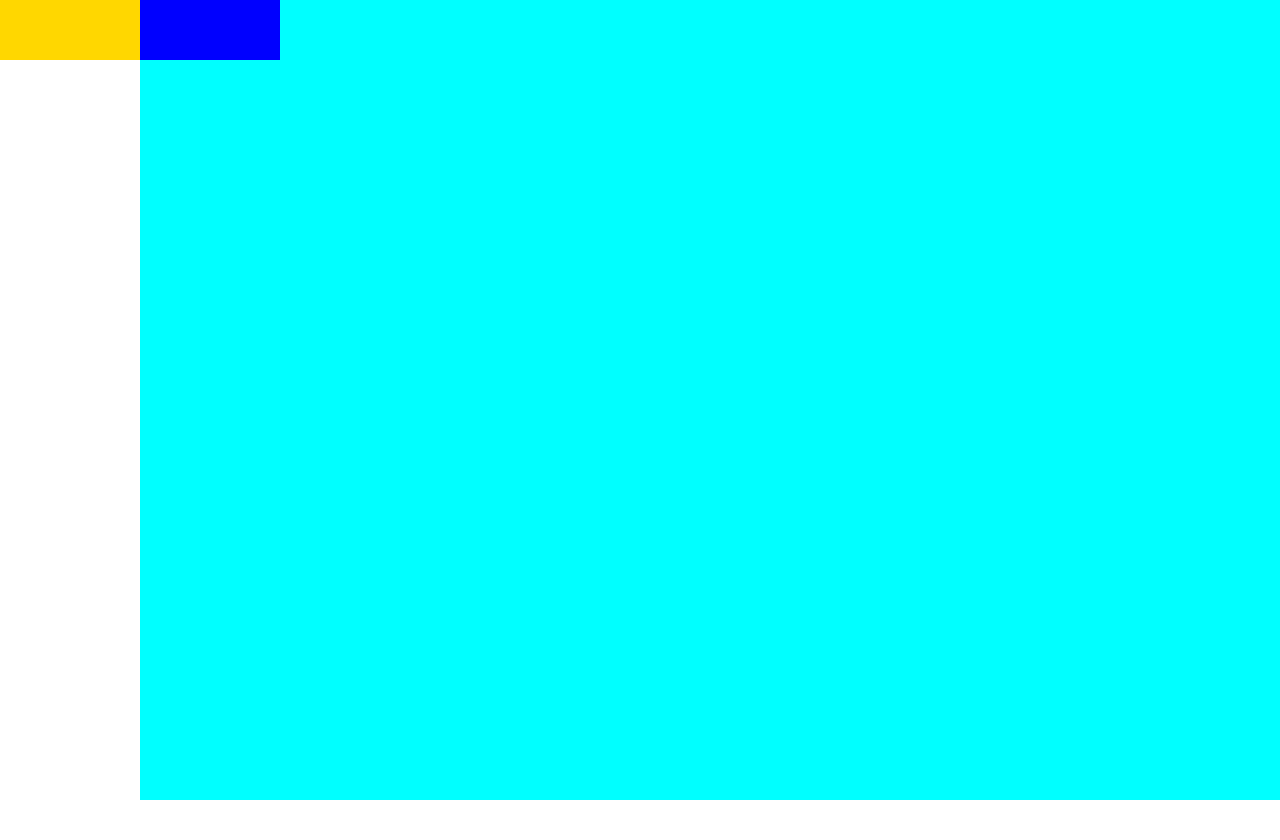
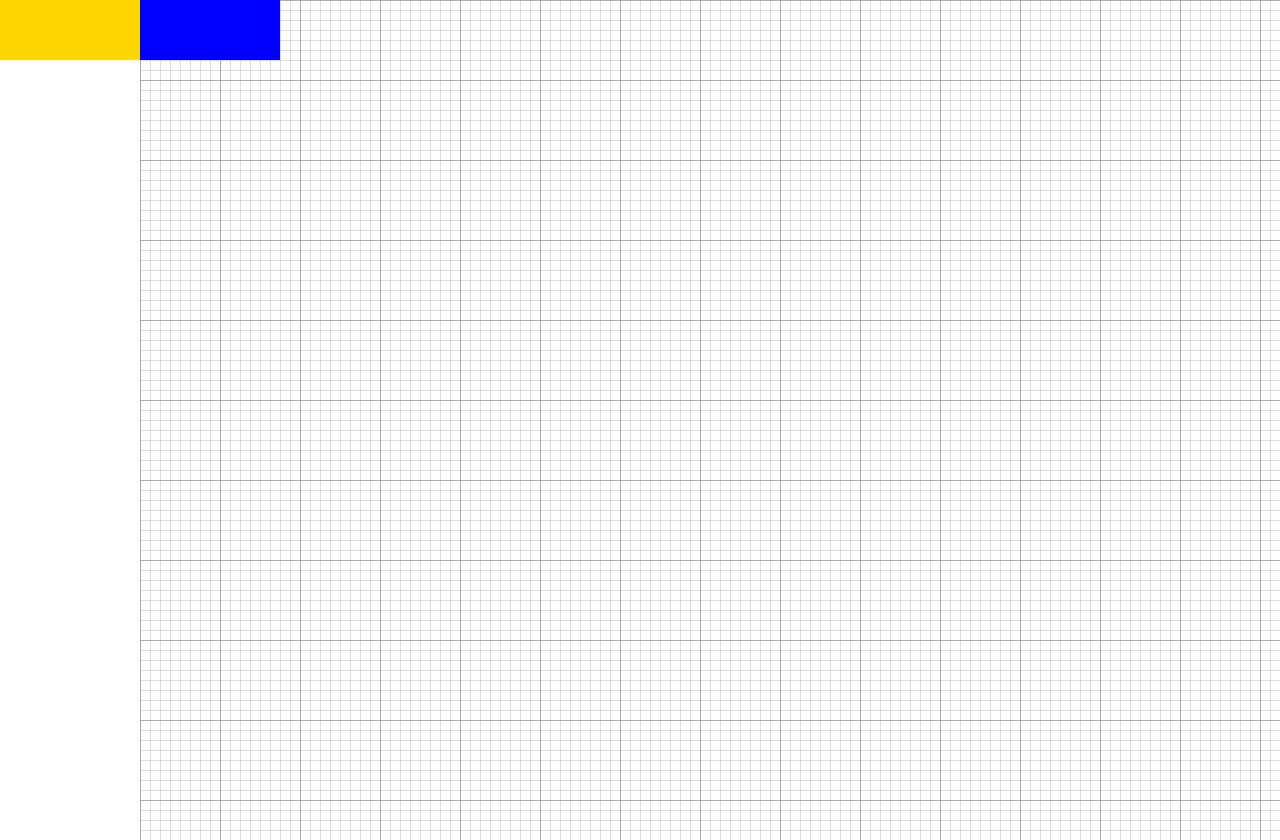
Before and after one commit to thebrokenblow/Edblock-Web, a Vue app: page / in a window 1280 px wide. Before the commit the page ends 800 px from the top, so only its background shows below. Built offline with nearby package versions, Linux system fonts and the light colour scheme.

Commit message:
Added the ability to add characters

```diff
--- a/src/App.vue
+++ b/src/App.vue
@@ -1,7 +1,7 @@
 <template>
   <div class="menu">
     <div class="symbols">
-      <canvas class="action_symbol"></canvas>
+      <canvas @click="addSymol" class="action_symbol"></canvas>
     </div>
     <canvas
       v-on:mousedown="mouseDown"
@@ -10,7 +10,41 @@
       v-on:mousemove="mouseMove"
       ref="canvasSymbols"
       class="canvas_symbols"
-    ></canvas>
+    >
+    </canvas>
+    <svg
+      class="grid_canvas_symbols"
+      width="100%"
+      height="100%"
+      xmlns="http://www.w3.org/2000/svg"
+    >
+      <defs>
+        <pattern
+          id="smallGrid"
+          width="10"
+          height="10"
+          patternUnits="userSpaceOnUse"
+        >
+          <path
+            d="M 10 0 L 0 0 0 10"
+            fill="none"
+            stroke="gray"
+            stroke-width="0.5"
+          />
+        </pattern>
+        <pattern id="grid" width="80" height="80" patternUnits="userSpaceOnUse">
+          <rect width="80" height="80" fill="url(#smallGrid)" />
+          <path
+            d="M 80 0 L 0 0 0 80"
+            fill="none"
+            stroke="gray"
+            stroke-width="1"
+          />
+        </pattern>
+      </defs>
+
+      <rect width="100%" height="100%" fill="url(#grid)" />
+    </svg>
   </div>
 </template>
 
@@ -53,7 +87,7 @@ export default {
 
     mouseDown(event) {
       event.preventDefault();
-      this.startX = parseInt(event.clientX)``;
+      this.startX = parseInt(event.clientX);
       this.startY = parseInt(event.clientY);
 
       [this.startX, this.startY] = this.roundingCoordinates(
@@ -119,6 +153,10 @@ export default {
       }
     },
 
+    addSymol() {
+      this.shapes.push({ x: 0, y: 0, width: 140, height: 60, color: "blue" });
+      this.drawSymbols();
+    },
     drawCanvas() {
       this.canvasSymbols = this.$refs.canvasSymbols;
       this.contextCanvasSymbols = this.canvasSymbols.getContext("2d");
@@ -135,6 +173,7 @@ export default {
       const shapeTop = shape.y;
       const shapeBottom = shape.y + shape.height;
 
+      console.log(y, shapeTop);
       if (
         x >= shapeLeft &&
         x <= shapeRight &&
@@ -163,11 +202,18 @@ export default {
   background-color: gold;
 }
 
+.grid_canvas_symbols {
+  margin: 0 0 0 140px;
+  height: 840px;
+}
+
 .canvas_symbols {
-  background-color: aqua;
+  position: absolute;
+  margin: 0 0 0 140px;
 }
 
 .symbols {
+  position: fixed;
   width: 140px;
 }
 </style>
```
